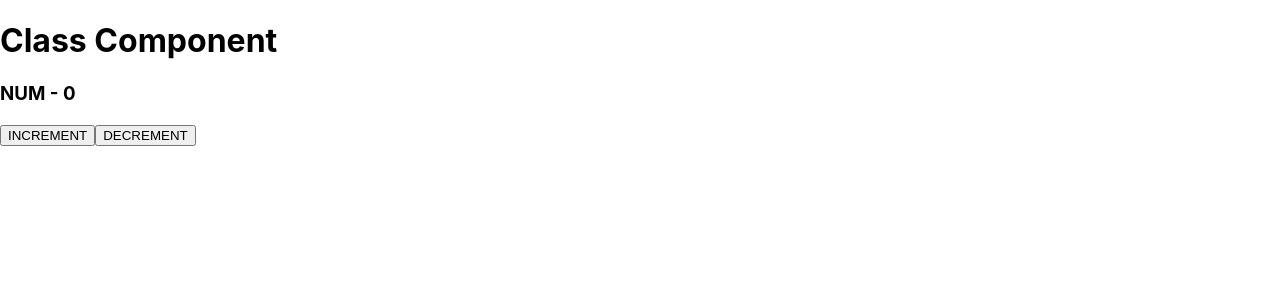
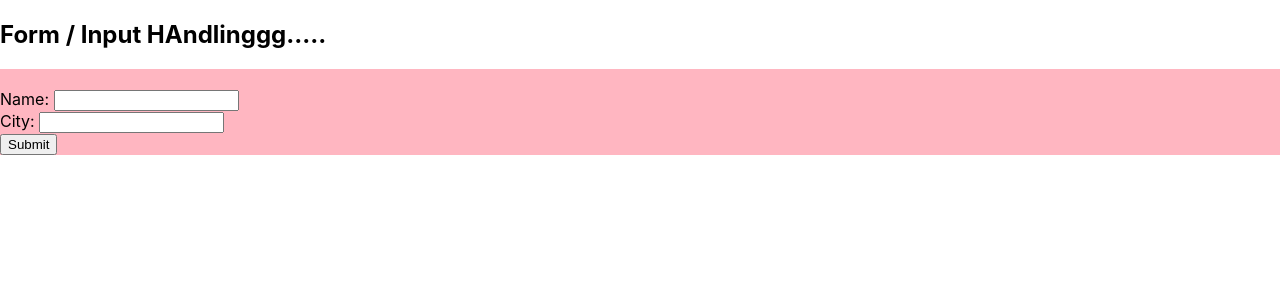
Before and after one commit to Harshvardhan-deep/react_session, a React (Create React App) app: page / in a window 1280 px wide. Shown: the top 300 px of the page. Built offline with nearby package versions, Linux system fonts and the light colour scheme.

Commit message:
Input-Handling-Session25

```diff
--- a/public/index.html
+++ b/public/index.html
@@ -1,14 +1,12 @@
 <!DOCTYPE html>
 <html lang="en">
+
 <head>
   <meta charset="utf-8" />
   <link rel="icon" href="%PUBLIC_URL%/favicon.ico" />
   <meta name="viewport" content="width=device-width, initial-scale=1" />
   <meta name="theme-color" content="#000000" />
-    <meta
-      name="description"
-      content="Web site created using create-react-app"
-    />
+  <meta name="description" content="Web site created using create-react-app" />
   <link rel="apple-touch-icon" href="%PUBLIC_URL%/logo192.png" />
   <!--
       manifest.json provides metadata used when your web app is installed on a
@@ -24,11 +22,13 @@
       work correctly both with client-side routing and a non-root public URL.
       Learn how to configure a non-root public URL by running `npm run build`.
     -->
-    <title>React Session</title>
+  <title>React Session | Harsh</title>
 </head>
+
 <body>
   <noscript>You need to enable JavaScript to run this app.</noscript>
   <div id="root"></div>
 
 </body>
+
 </html>
--- a/src/components/ClassComp.js
+++ b/src/components/ClassComp.js
@@ -16,14 +16,14 @@ class ClassComp extends Component {
         console.log("Component Did Mount called");
     }
 
-    shouldComponentUpdate() {
-        console.log('');
+    /*shouldComponentUpdate() {
+        console.log("Component Update......");
     }
 
     componentDidUpdate() {
-        console.log("Component Did Update called");
-        return true;
-    }
+            console.log("Component Did Update called");
+            return true;
+        }*/
 
     increaseFn = () => {
         console.log("INCREMENT...");
@@ -36,15 +36,20 @@ class ClassComp extends Component {
     }
 
     render() {
-        console.log("Render called");
+        console.log("Render called....");
+
+
         return (
             <>
-                <h1>Class Component</h1>
+                <h1 style={{textAlign: "center"}}>Class Component</h1>
 
-                <h3>NUM - {this.state.count}</h3>
+                <div style={{backgroundColor: "grey"}}>
+                    <h3>NUM = {this.state.count}</h3>
 
-                <button onClick={this.increaseFn}>INCREMENT</button>
-                <button onClick={this.decreaseFn}>DECREMENT</button>
+                    <button onClick={this.increaseFn}>INCREMENT</button>
+                    <button onClick={this.decreaseFn}>DECREMENT</button>
+
+                </div>
             </>
         )
     }
--- /dev/null
+++ b/src/components/InputHandling.js
@@ -0,0 +1,33 @@
+import React from "react";
+
+const InputHandling = () => {
+
+    /*const [name, setName] = useState('');
+    const [city, setCity] = useState('');*/
+
+    const submitfn = () => {
+        console.log('name', 'city');
+    }
+
+    const changeHandler = (event) => {
+        console.log(event.target.value);
+    }
+
+    return (
+        <>
+            <h2> Form / Input HAndlinggg.....</h2>
+
+            <div style={{ background: 'lightpink' }}>
+                <br></br>
+                Name: <input type="text" name="" onChange={changeHandler} />
+                <br></br>
+                City: <input type="text" name="" onChange={changeHandler} />
+                <br></br>
+
+                <button onClick={submitfn}>Submit</button>
+            </div>
+        </>
+    )
+}
+
+export default InputHandling;
--- a/src/index.js
+++ b/src/index.js
@@ -1,19 +1,20 @@
 import React from 'react';
 import ReactDOM from 'react-dom/client';
 import './index.css';
-//import App from './App';
+import App from './App';
 import reportWebVitals from './reportWebVitals';
-//import Dashboard from './components/Dashboard';
-//import About from './components/About';
+import Dashboard from './components/Dashboard';
+import About from './components/About';
 import Statefn from './components/Statefn';
 import ShowHidefn from './components/ShowHidefn';
 import Parent from './Parent';
 import ClassComp from './components/ClassComp';
+import InputHandling from './components/InputHandling';
 
 const root = ReactDOM.createRoot(document.getElementById('root'));
 root.render(
   <React.StrictMode>
-    <ClassComp />
+    <InputHandling />
   </React.StrictMode>
 );
 
```
Lines whose indentation alone changed are shown as unchanged.
